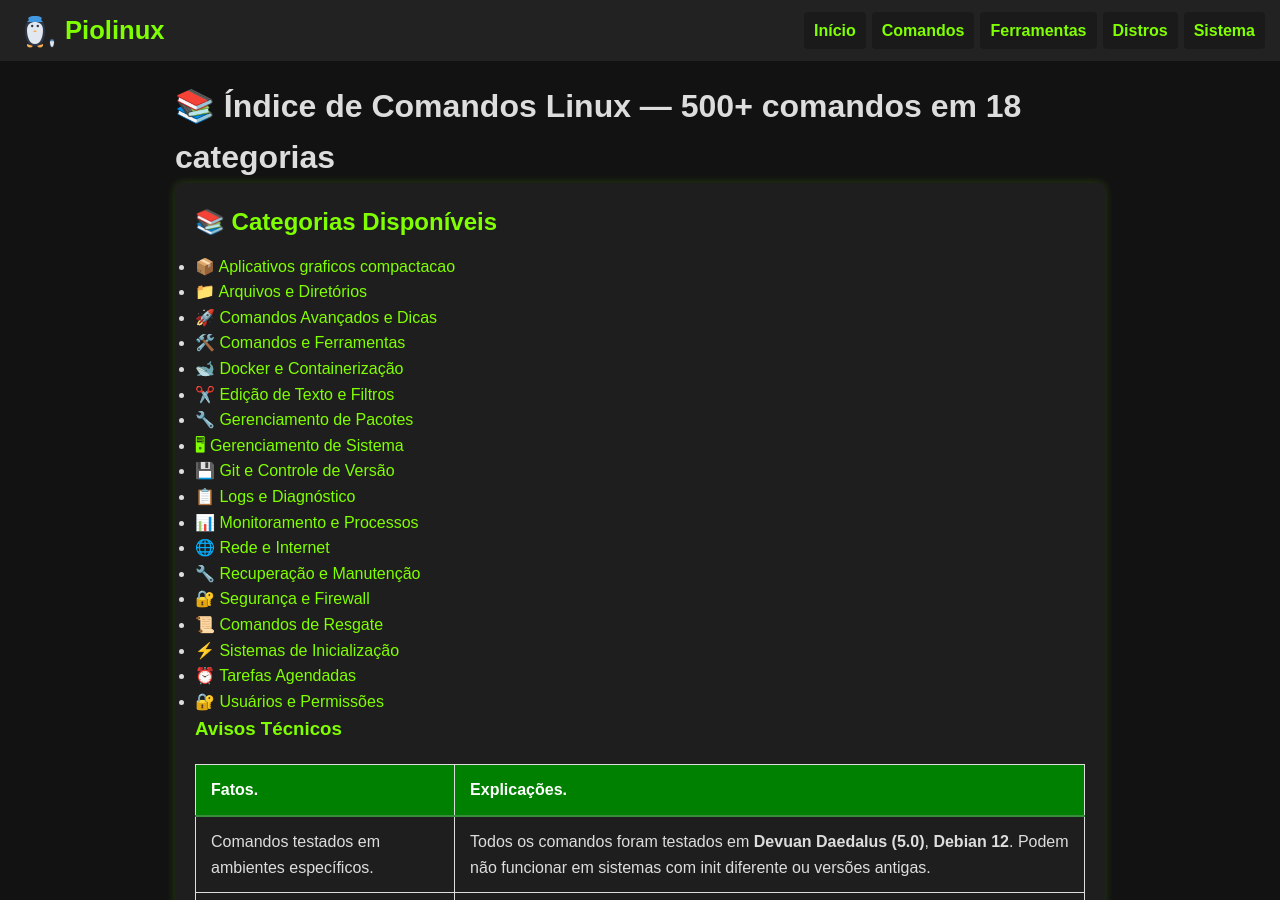
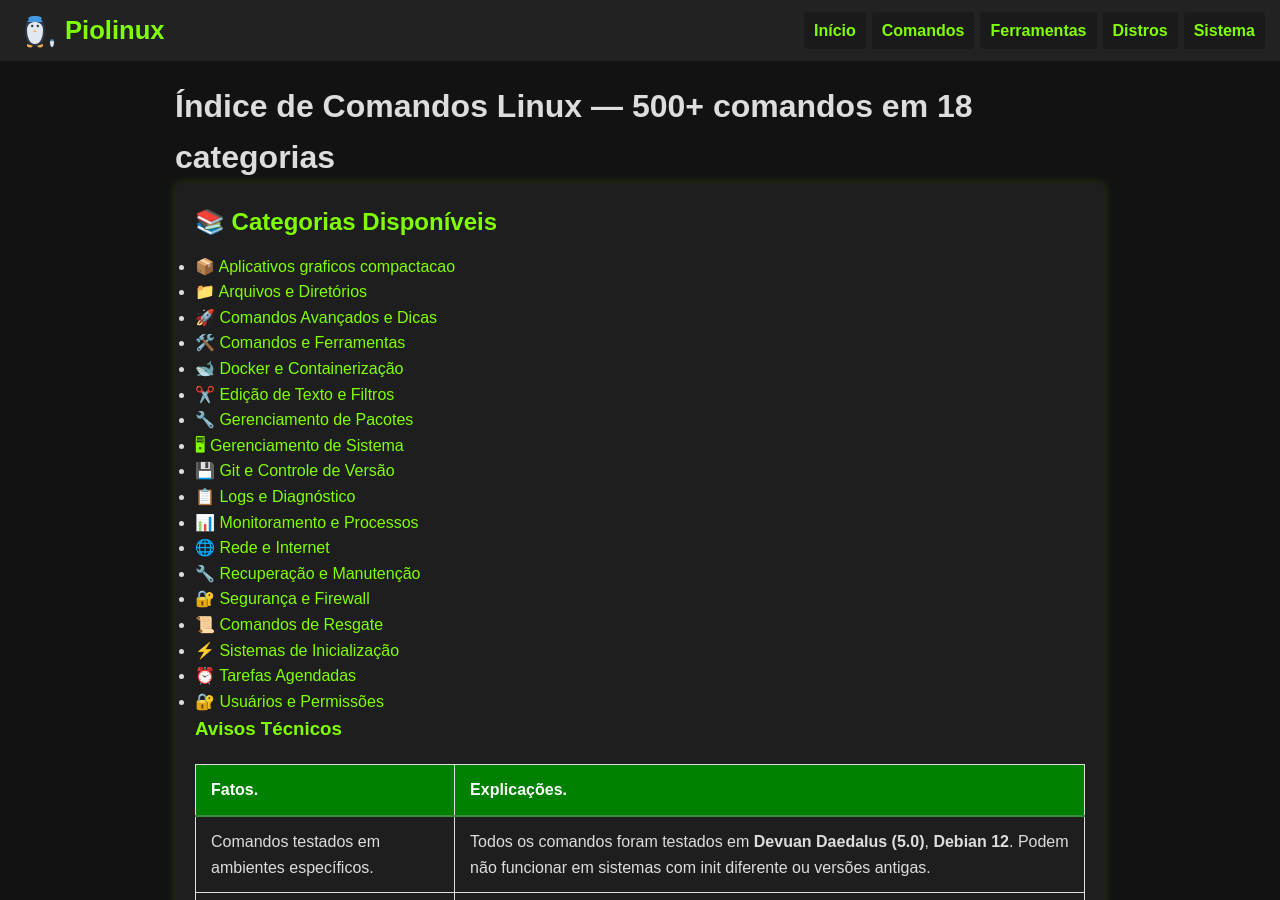
Before and after one commit to Piolinux/piolinux-site, a Jekyll site: the page built from _pages/_comandos/index.md, in a window 1280 px wide and 900 px high. Built offline with Jekyll 4.4.1, drawn with Linux system fonts in a browser that asks for light colours.

```diff
--- a/_pages/_comandos/index.md
+++ b/_pages/_comandos/index.md
@@ -1,6 +1,6 @@
 ---
 layout: default
-title: "📚 Índice de Comandos Linux — 500+ comandos em 18 categorias"
+title: "Índice de Comandos Linux — 500+ comandos em 18 categorias"
 description: "Biblioteca técnica com 500+ comandos Linux validados, organizados em categorias e formatados em tabelas copiáveis com 1 clique."
 permalink: /comandos/
 ---
```
